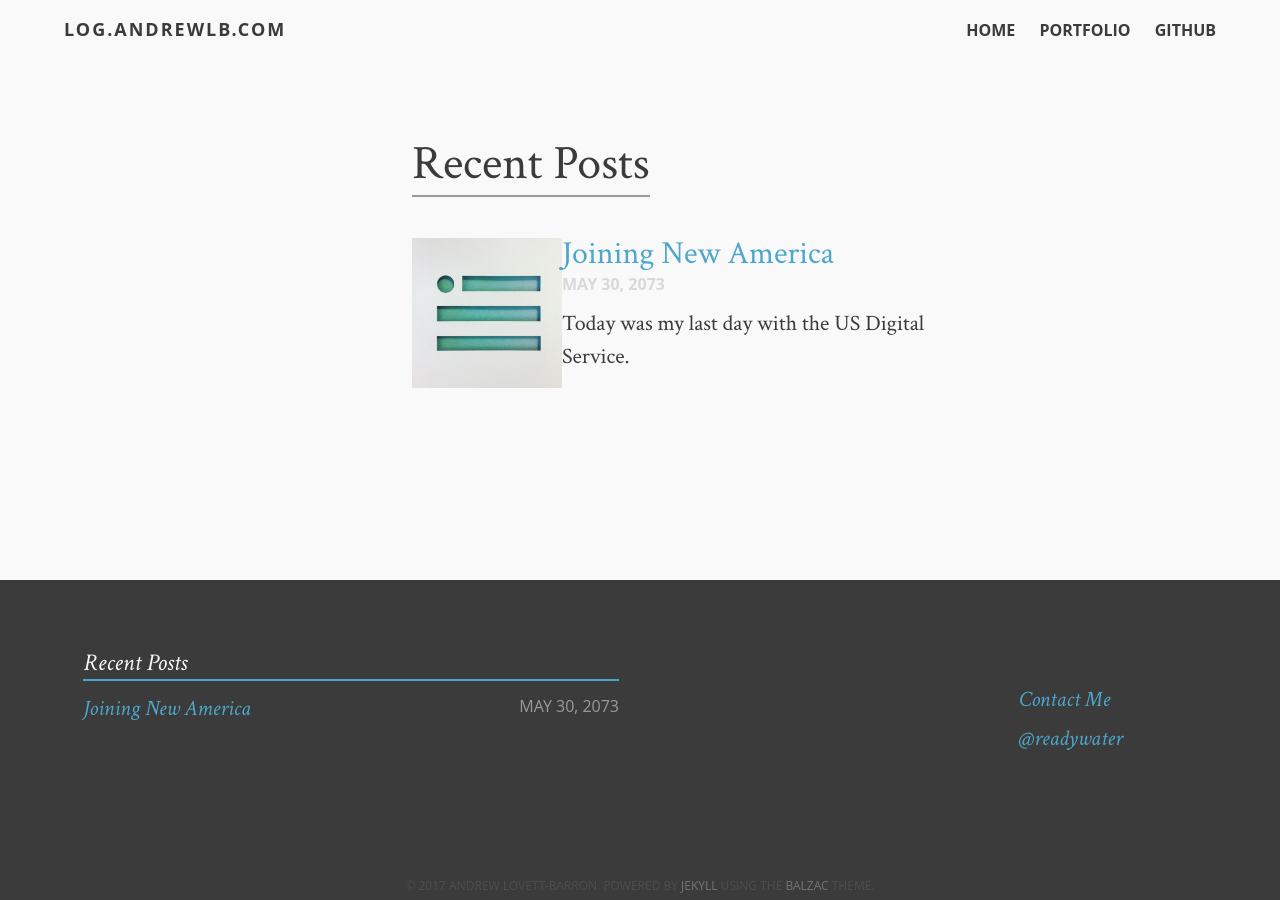
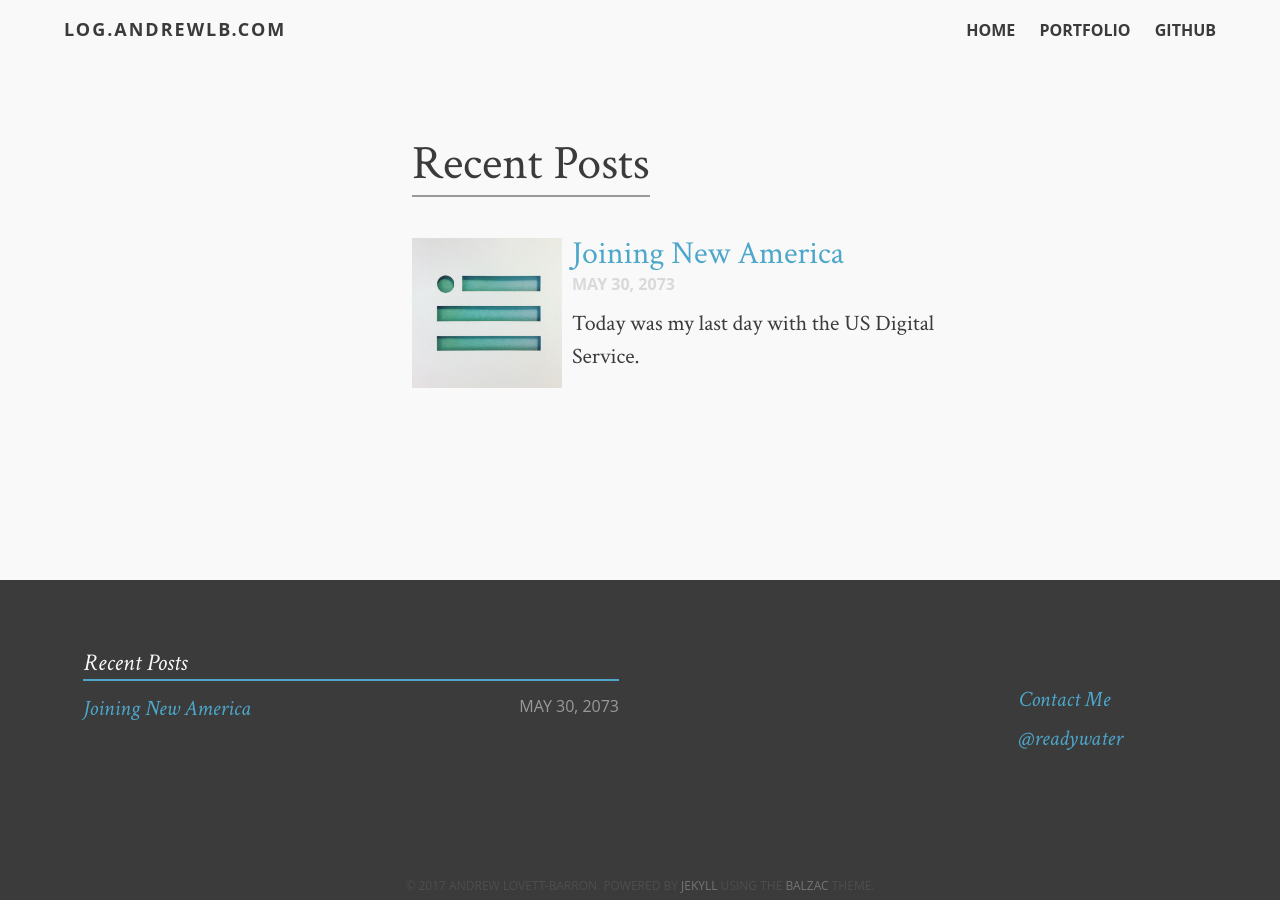
Before and after one commit to readywater/log.andrewlb.com, a Jekyll site: the page built from index.md, in a window 1280 px wide. Built offline with Jekyll 4.4.1, drawn with Linux system fonts in a browser that asks for light colours.

Commit message:
Adding thumbs

```diff
--- a/_sass/_styles.scss
+++ b/_sass/_styles.scss
@@ -105,7 +105,7 @@ code {
 .thumb {
     float: left;
     clear: left;
-
+    margin: 0 10px 0 0;
     img {
         height: auto; width: auto;
         max-width: 150px;
```
